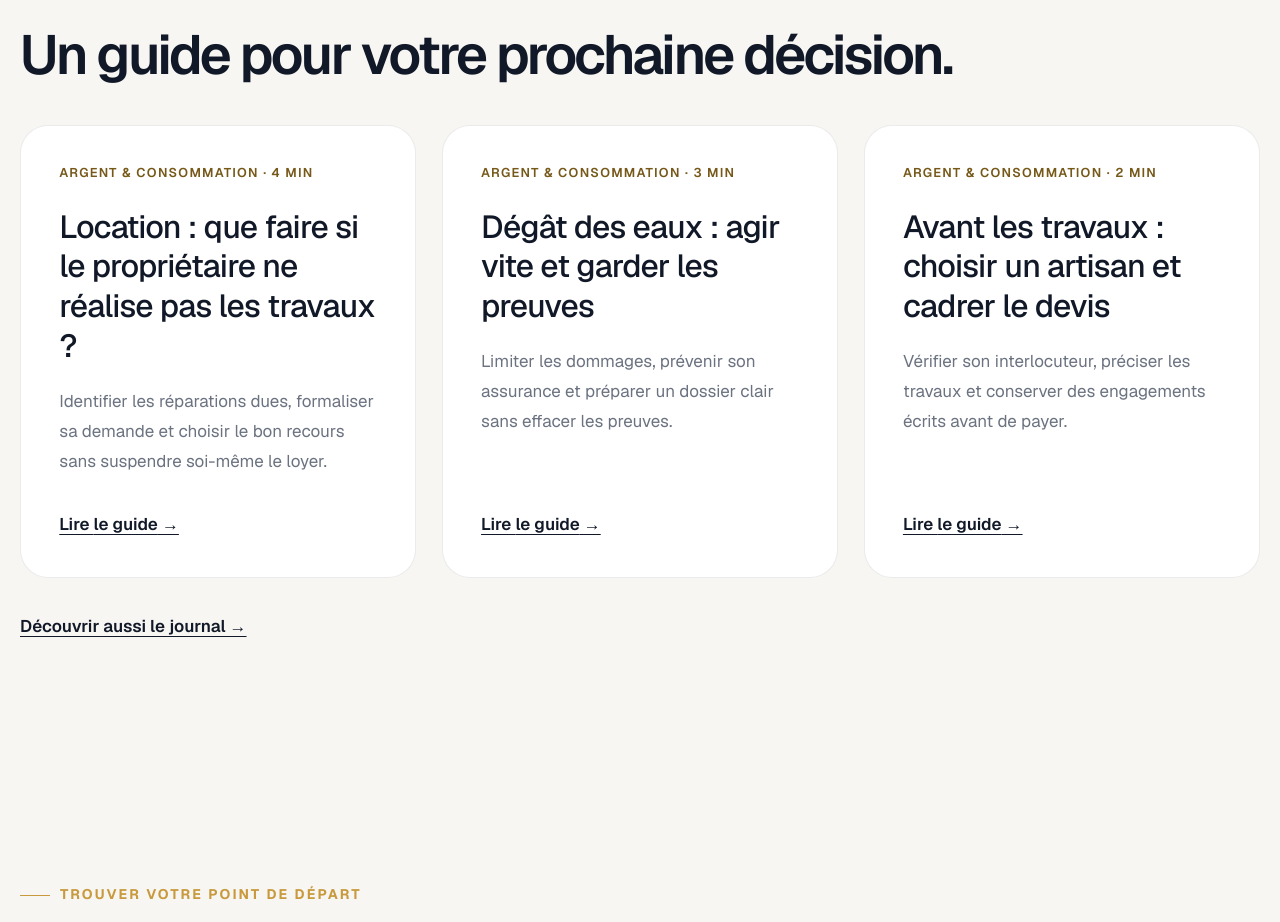
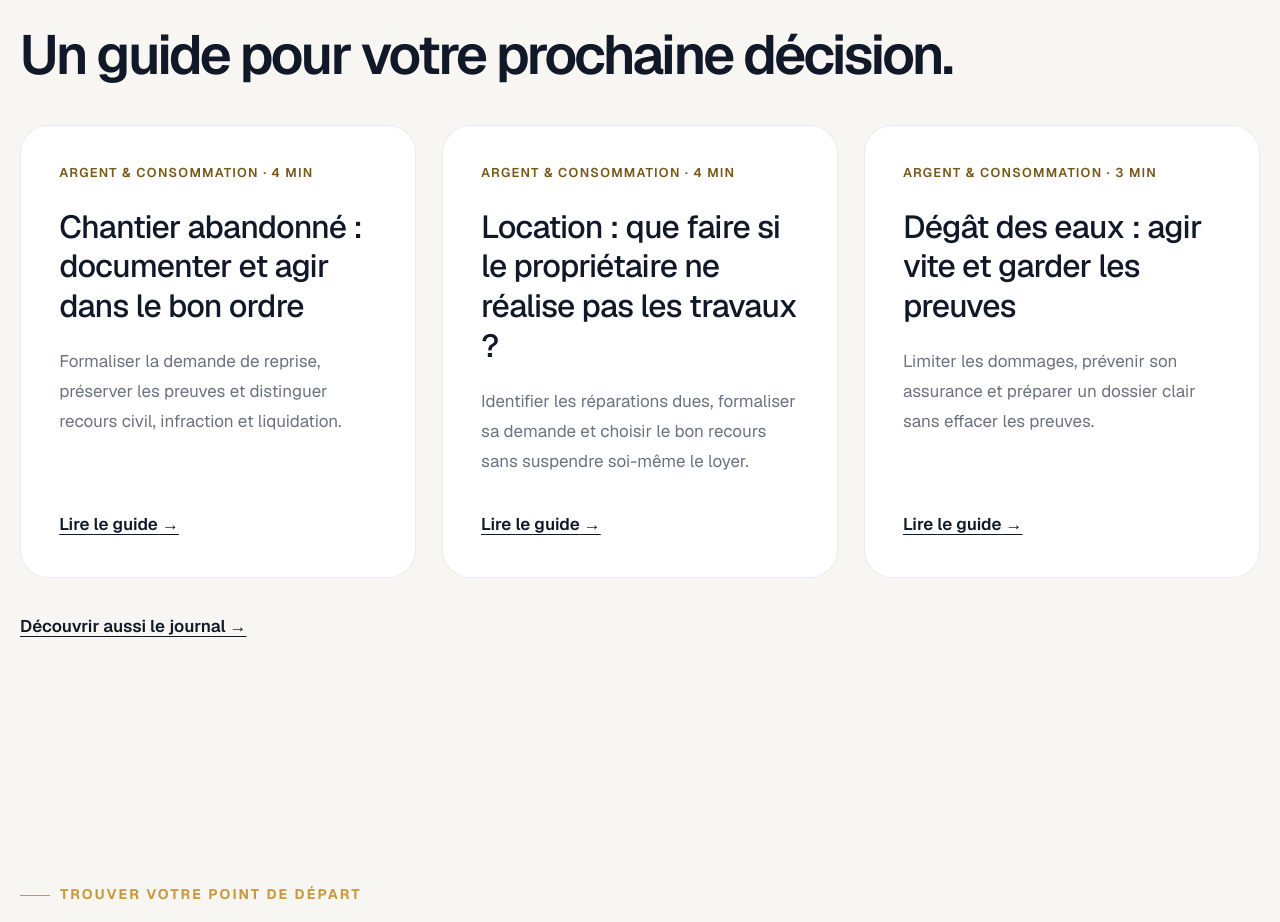
Before and after one commit to Nikolaos59/mes-regles-d-or, a Next.js app: page / in a window 1280 px wide. Shown: the part 1007-1929 px from the top of the page. Built offline with nearby package versions, Linux system fonts and the light colour scheme; no server answers.

Commit message:
Add verified guide for abandoned construction work

```diff
--- a/src/data/publications.ts
+++ b/src/data/publications.ts
@@ -1,6 +1,88 @@
 import type { RuleCategoryId } from "@/data/rules";
 export type Publication = { kind: "guides" | "blog"; slug: string; title: string; description: string; categoryId: RuleCategoryId; intro: string; sections: { title: string; paragraphs: string[] }[]; checklist: string[]; reviewedAt?: string; sources?: { label: string; url: string; kind: "inspiration" | "reference" }[] };
 export const publications: readonly Publication[] = [
+{
+  "kind": "guides",
+  "slug": "artisan-abandon-chantier",
+  "title": "Chantier abandonné : documenter et agir dans le bon ordre",
+  "description": "Formaliser la demande de reprise, préserver les preuves et distinguer recours civil, infraction et liquidation.",
+  "categoryId": "argent-consommation",
+  "reviewedAt": "2026-09-28",
+  "intro": "Un chantier interrompu et un artisan injoignable demandent une réaction organisée. Rassemblez les faits avant de décider de la suite : une interruption justifiée, un abandon et la défaillance financière de l’entreprise ne se traitent pas de la même façon.",
+  "sections": [
+    {
+      "title": "Vérifier la situation et rassembler le dossier",
+      "paragraphs": [
+        "Relisez le devis accepté, le calendrier et les conditions de paiement. Notez la dernière intervention, les travaux réalisés, ceux qui restent à faire et les tentatives de contact. Une absence temporaire ne suffit pas à caractériser un abandon : demandez une explication et une date de reprise.",
+        "Classez les factures, les preuves de versement et les échanges. Photographiez le chantier sans vous exposer et faites traiter les dangers immédiats par un professionnel adapté. Conservez les justificatifs de toute mesure urgente."
+      ]
+    },
+    {
+      "title": "Mettre en demeure de reprendre les travaux",
+      "paragraphs": [
+        "Si l’interruption n’est pas justifiée et que les relances échouent, adressez une mise en demeure par lettre recommandée avec accusé de réception. Rappelez le contrat, les engagements non tenus et demandez une reprise dans un délai raisonnable adapté à la situation. Conservez une copie et la preuve de réception.",
+        "Un courrier formalise votre demande ; il ne garantit ni la reprise ni le remboursement. Évitez de fixer un délai arbitraire pour tous les cas. Si une procédure collective est ouverte, vérifiez à qui adresser les démarches."
+      ]
+    },
+    {
+      "title": "Faire constater avant de remplacer l’entreprise",
+      "paragraphs": [
+        "En l’absence de reprise, un constat de commissaire de justice peut documenter l’état du chantier. Un expert technique peut examiner les défauts et les travaux restant à réaliser. Le constat et l’expertise ont des fonctions différentes ; choisissez l’intervention adaptée au problème.",
+        "Avant de confier la suite à un autre artisan, faites examiner les conditions de rupture du contrat initial et de recours contre l’entreprise. Effacer les traces ou commander immédiatement une reprise complète peut compliquer la preuve et le remboursement demandé."
+      ]
+    },
+    {
+      "title": "Distinguer recours civil et soupçon d’infraction",
+      "paragraphs": [
+        "Le recours civil peut viser l’exécution du contrat, sa résolution ou une indemnisation, selon le dossier. Une expertise judiciaire peut aider à établir les désordres et leur coût ; l’expert éclaire le juge, il ne décide pas lui-même du remboursement.",
+        "Un acompte élevé, un retard ou un chantier inachevé ne constituent pas automatiquement un abus de confiance. Une qualification pénale exige des éléments spécifiques, notamment un détournement intentionnel dans le cas de l’abus de confiance. Faites apprécier les faits plutôt que d’accuser sur la seule base d’un paiement resté sans contrepartie."
+      ]
+    },
+    {
+      "title": "Si l’entreprise est en liquidation",
+      "paragraphs": [
+        "La liquidation impose une démarche distincte. Identifiez le liquidateur et renseignez-vous rapidement sur la déclaration de votre créance. Le délai de principe est de deux mois à compter de la publication du jugement d’ouverture au Bodacc, avec des exceptions selon la situation.",
+        "Déclarer une créance ne garantit pas d’être remboursé : le résultat dépend notamment des fonds disponibles et du rang des créanciers. N’attendez pas une promesse orale de l’artisan pour vérifier les démarches et les délais applicables."
+      ]
+    },
+    {
+      "title": "Prévoir des paiements cohérents avec le chantier",
+      "paragraphs": [
+        "Pour les prochains travaux, faites préciser par écrit les échéances et ce qu’elles financent. Comparez chaque appel de fonds au contrat et à l’avancement constaté ; demandez une justification d’une somme supplémentaire avant de l’accepter.",
+        "La fourchette de 10 à 30 % citée dans la transcription est un conseil de prudence, pas une limite légale générale. Des règles particulières peuvent s’appliquer à certains contrats. En cas de désaccord, faites examiner vos obligations de paiement avant de suspendre unilatéralement une échéance."
+      ]
+    }
+  ],
+  "checklist": [
+    "Le contrat, les paiements et les dates sont rassemblés.",
+    "La demande de reprise est formulée par écrit.",
+    "L’état du chantier est documenté avant une reprise par un tiers.",
+    "Le recours choisi correspond aux faits, sans qualification pénale automatique.",
+    "Une éventuelle procédure collective et ses délais sont vérifiés."
+  ],
+  "sources": [
+    {
+      "kind": "inspiration",
+      "label": "RTL — Travaux : que faire si mon artisan laisse le chantier en plan ? (2021 ; transcription fournie, repères 0:38–3:02)",
+      "url": "https://www.rtl.fr/actu/economie-consommation/travaux-que-faire-si-mon-artisan-laisse-le-chantier-en-plan-7900068830"
+    },
+    {
+      "kind": "reference",
+      "label": "DGCCRF — Abandon de chantier : recours",
+      "url": "https://www.economie.gouv.fr/dgccrf/les-fiches-pratiques/abandon-de-chantier-quels-sont-vos-recours"
+    },
+    {
+      "kind": "reference",
+      "label": "Service-Public — Abus de confiance",
+      "url": "https://www.service-public.gouv.fr/particuliers/vosdroits/F1515"
+    },
+    {
+      "kind": "reference",
+      "label": "Service-Public Entreprendre — Déclaration de créances",
+      "url": "https://entreprendre.service-public.gouv.fr/vosdroits/F22359"
+    }
+  ]
+},
 {
   "kind": "guides",
   "slug": "proprietaire-refuse-travaux",
```
